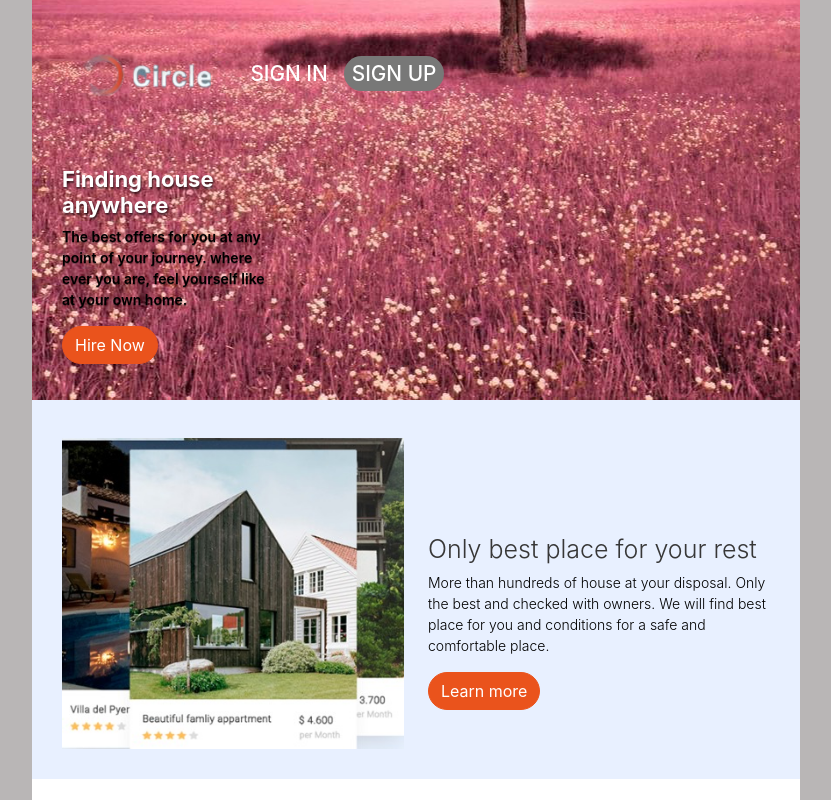
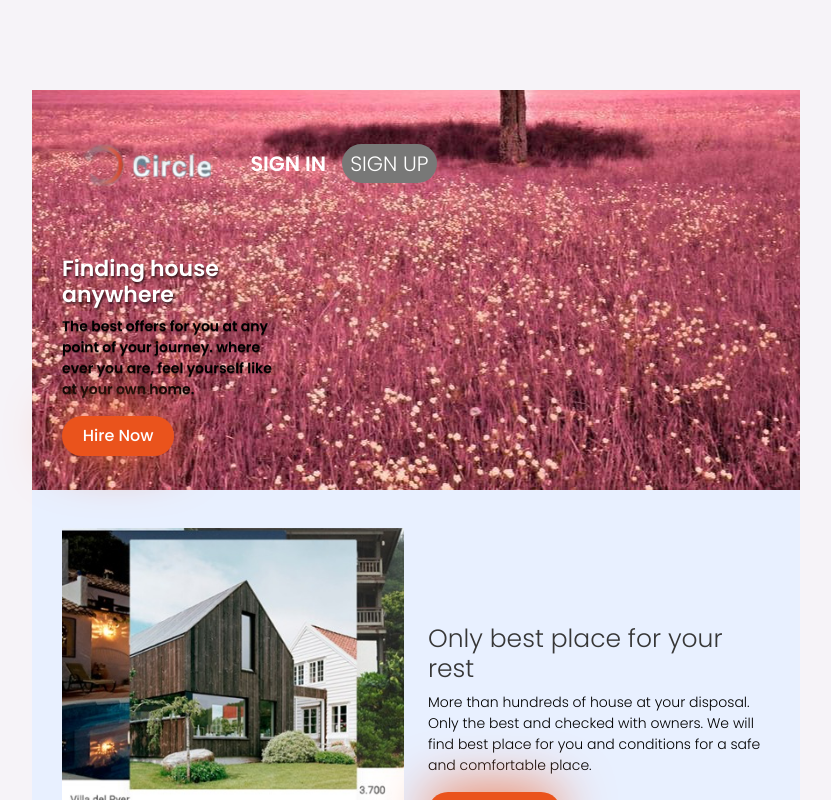
Before and after one commit to shella12/RentAnItemApp, a React (Create React App) app: page / in a window 1280 px wide. Shown: the top 800 px of the page, without its empty margins (224-1055 px from the left). Built offline with nearby package versions, Linux system fonts and the light colour scheme.

Commit message:
Solve the Auth part

```diff
--- a/src/index.css
+++ /dev/null
@@ -1,27 +0,0 @@
-body {
-  margin: 0;
-  font-family:
-    -apple-system,
-    BlinkMacSystemFont,
-    'Segoe UI',
-    'Roboto',
-    'Oxygen',
-    'Ubuntu',
-    'Cantarell',
-    'Fira Sans',
-    'Droid Sans',
-    'Helvetica Neue',
-    sans-serif;
-  -webkit-font-smoothing: antialiased;
-  -moz-osx-font-smoothing: grayscale;
-}
-
-code {
-  font-family:
-    source-code-pro,
-    Menlo,
-    Monaco,
-    Consolas,
-    'Courier New',
-    monospace;
-}
--- a/src/index.js
+++ b/src/index.js
@@ -5,8 +5,8 @@ import 'bootstrap/dist/css/bootstrap.min.css';
 import { Provider } from 'react-redux';
 import Routess from './Routess';
 import './App.scss';
+import './App.css';
 import store from './redux/configureStore';
-import './index.css';
 import App from './App';
 import reportWebVitals from './reportWebVitals';
 
```
